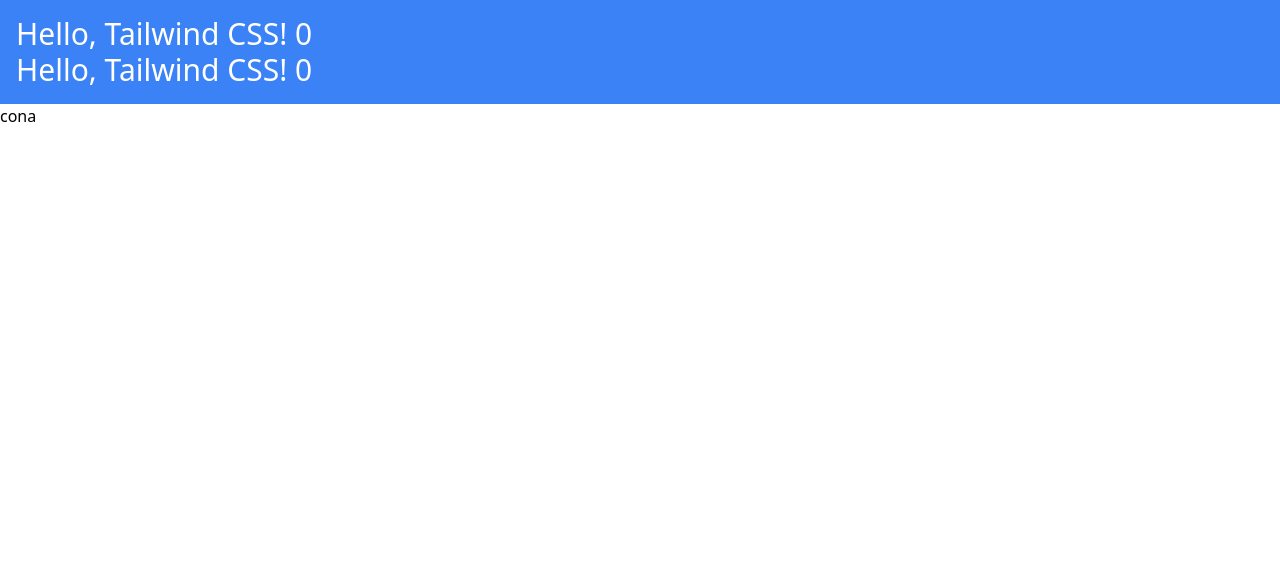
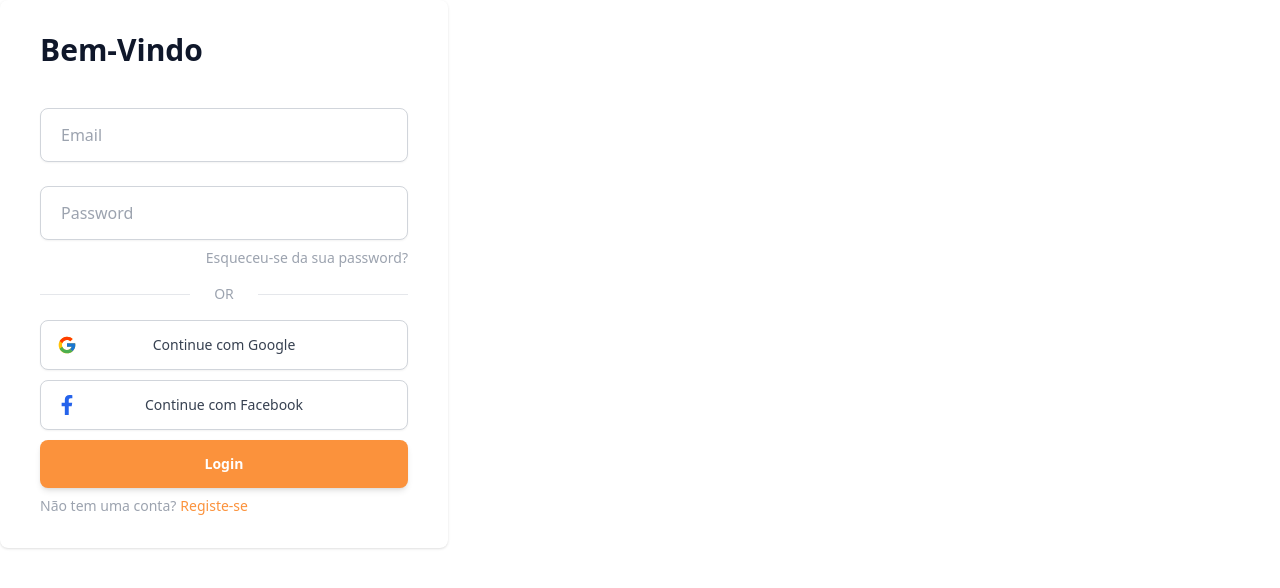
Before and after one commit to rubensilva4585/NoMoreSelfie_FE, a React (Vite) app: page / in a window 1280 px wide. Shown: the top 588 px of the page. Built offline with nearby package versions, Linux system fonts and the light colour scheme.

Commit message:
ID002 [FE] - Login Page

```diff
--- a/package.json
+++ b/package.json
@@ -14,6 +14,7 @@
     "postcss": "^8.4.29",
     "react": "^18.2.0",
     "react-dom": "^18.2.0",
+    "react-icons": "^4.11.0",
     "react-router-dom": "^6.15.0",
     "tailwindcss": "^3.3.3"
   },
--- a/src/Pages/Login/Login.jsx
+++ b/src/Pages/Login/Login.jsx
@@ -1,4 +1,6 @@
-import { useRef, useState } from "react"
+import { useState } from "react"
+import { FcGoogle } from "react-icons/fc"
+import { FaFacebookF } from "react-icons/fa"
 import './Login.css'
 
 export default function Login() {
@@ -6,11 +8,103 @@ export default function Login() {
 
     return (
         <>
-            <div className="bg-blue-500 p-4">
-                <h1 className="text-3xl text-white">Hello, Tailwind CSS! {count}</h1>
-                <h1 className="text-3xl text-white">Hello, Tailwind CSS! {count}</h1>
+
+            <div className="flex flex-col w-full max-w-md px-4 py-8 bg-white rounded-lg shadow sm:px-6 md:px-8 lg:px-10">
+                <div className="self-start text-xl font-bold text-slate-900 sm:text-3xl ">
+                    Bem-Vindo
+                </div>
+                <div className="mt-10">
+                    <form action="#" autoComplete="off">
+
+                        <div className="flex flex-col mb-6">
+                            <div className="relative">
+                                <input
+                                    type="text"
+                                    id="email"
+                                    className=" rounded-lg flex-1 appearance-none border border-gray-300 w-full py-3.5 px-5 bg-white text-gray-700 placeholder-gray-400 shadow-sm text-base focus:outline-none focus:ring-2 focus:ring-orange-400 focus:border-transparent transition ease-in duration-200 hover:bg-gray-50"
+                                    name="email"
+                                    placeholder="Email" />
+                            </div>
+                        </div>
+
+                        <div className="flex flex-col">
+                            <div className="relative">
+                                <input
+                                    type="text"
+                                    id="password"
+                                    className=" rounded-lg flex-1 appearance-none border border-gray-300 w-full py-3.5 px-5 bg-white text-gray-700 placeholder-gray-400 shadow-sm text-base focus:outline-none focus:ring-2 focus:ring-orange-400 focus:border-transparent transition ease-in duration-200 hover:bg-gray-50"
+                                    name="password"
+                                    placeholder="Password" />
+                            </div>
+                        </div>
+
+                        <div className="flex items-center mt-2">
+                            <div className="flex ml-auto">
+                                <a href="#" className="inline-flex text-sm text-gray-400 sm:text-sm  hover:text-gray-600">
+                                    Esqueceu-se da sua password?
+                                </a>
+                            </div>
+                        </div>
+
+                        <div class="relative my-4">
+                            <div class="absolute inset-0 flex items-center">
+                                <div class="w-full border-t border-gray-200">
+                                </div>
+                            </div>
+                            <div class="relative flex justify-center text-sm leading-5">
+                                <span class="px-6 text-gray-400 bg-white">
+                                    OR
+                                </span>
+                            </div>
+                        </div>
+
+                        <div className="flex flex-col gap-2.5">
+                            <div className="flex flex-col">
+                                <div className="relative">
+                                    <button
+                                        type="button"
+                                        className="relative flex items-center justify-center rounded-lg flex-1 appearance-none border border-gray-300 w-full py-3.5 px-5 transition ease-in duration-200 bg-white font-medium text-gray-700 placeholder-gray-400 shadow-sm text-sm focus:outline-none focus:ring-2 hover:bg-gray-100  focus:ring-offset-orange-200 focus:ring-orange-400 focus:border-transparent focus:ring-offset-2"
+                                        placeholder="Password">
+                                        <div className="absolute left-4">
+                                            <FcGoogle className="text-xl" />
+                                        </div>
+                                        Continue com Google
+                                    </button>
+                                </div>
+                            </div>
+
+                            <div className="flex flex-col">
+                                <div className="relative">
+                                    <button
+                                        type="button"
+                                        className="relative flex items-center justify-center rounded-lg flex-1 appearance-none border border-gray-300 w-full py-3.5 px-5 transition ease-in duration-200 bg-white font-medium text-gray-700 placeholder-gray-400 shadow-sm text-sm focus:outline-none focus:ring-2 hover:bg-gray-100  focus:ring-offset-orange-200 focus:ring-orange-400 focus:border-transparent focus:ring-offset-2"
+                                        placeholder="Password">
+                                        <div className="absolute left-4">
+                                            <FaFacebookF className="text-xl text-blue-600" />
+                                        </div>
+                                        Continue com Facebook
+                                    </button>
+                                </div>
+                            </div>
+
+                            <div className="flex w-full">
+                                <button
+                                    type="submit"
+                                    className="py-3.5 px-5 bg-orange-400 hover:bg-orange-500 focus:ring-orange-500 focus:ring-offset-orange-200 text-white w-full transition ease-in duration-200 text-center text-sm font-semibold shadow-md focus:outline-none focus:ring-2 focus:ring-offset-2 rounded-lg ">
+                                    Login
+                                </button>
+                            </div>
+                        </div>
+
+                    </form>
+                </div>
+
+                <div className="gap-1 flex items-center justify-start mt-2 text-sm text-gray-400 sm:text-sm">
+                    Não tem uma conta? <span> <a href="#" className="text-orange-400 hover:text-orange-600"> Registe-se </a> </span>
+                </div>
+
             </div>
-            <button onClick={() => setCount((count) => count + 1)}>cona</button>
+
         </>
     )
 }
```
Also changed, not shown: 1 other file (tests, documents, lock files or other folders).
